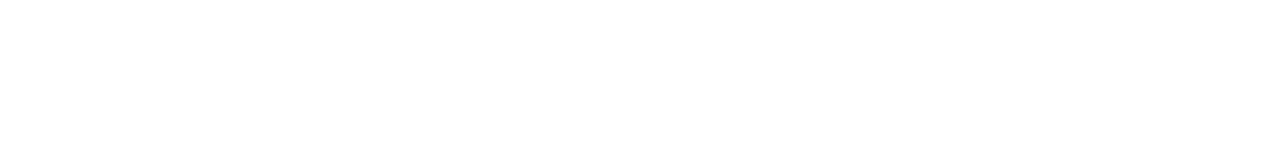
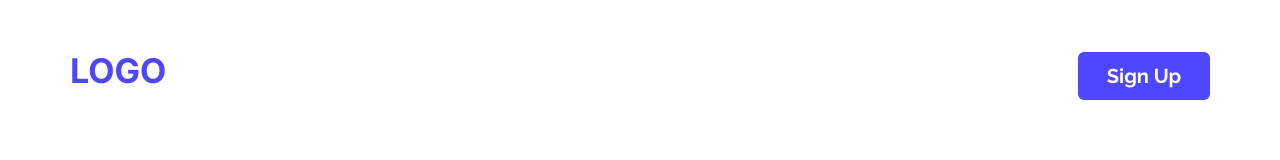
Before and after one commit to yousuf1803/my-assignment, a plain HTML site: page index.html in a window 1280 px wide. Drawn offline with Linux system fonts and the light colour scheme.

Commit message:
added nav section

```diff
--- a/index.html
+++ b/index.html
@@ -4,9 +4,18 @@
     <meta charset="UTF-8">
     <meta name="viewport" content="width=device-width, initial-scale=1.0">
     <title>My Assignment</title>
+    <link rel="preconnect" href="https://fonts.googleapis.com">
+<link rel="preconnect" href="https://fonts.gstatic.com" crossorigin>
+<link href="https://fonts.googleapis.com/css2?family=Inter:ital,opsz,wght@0,14..32,100..900;1,14..32,100..900&family=Merriweather:ital,opsz,wght@0,18..144,300..900;1,18..144,300..900&family=Open+Sans:ital,wght@0,300..800;1,300..800&family=Raleway:ital,wght@0,100..900;1,100..900&display=swap" rel="stylesheet">
+    <link rel="stylesheet" href="styles/style.css">
 </head>
 <body>
      <header>
+        <nav>
+            <h1 class="nav-tittle inter-font">LOGO</h1>
+            <button class="nav-button raleway-font">Sign Up</button>
+        </nav>
+
 
      </header>
      <main>
--- /dev/null
+++ b/styles/style.css
@@ -0,0 +1,50 @@
+*{
+    margin:0;
+    padding:0;
+}
+.inter-font{
+  font-family: "Inter", sans-serif;
+  font-optical-sizing: auto;
+  font-style: normal;
+}
+
+.raleway-font {
+  font-family: "Raleway", sans-serif;
+  font-optical-sizing: auto;
+  font-weight: <weight>;
+  font-style: normal;
+}
+/* Nav Style */
+nav{
+max-width: 1140px;
+height: 151px;
+margin: 0 auto;
+display: flex;
+align-items: center;
+justify-content: space-between;
+}
+.nav-tittle{
+   max-width: 99px;
+   height: 51px;
+   font-weight:Black;
+   font-size: 34px;
+   color: rgba(78, 71, 255, 1);
+}
+.nav-button{
+   width:132px;
+   height:48px;
+   font-weight:bold;
+   font-size: 20px;
+   color:#FFFFFF;
+   background-color:#4E47FF;
+   border-radius: 6px;
+   border: none;
+   cursor: pointer;
+}
+.nav-button:hover{
+    background-color:rgb(240, 240, 3);
+    color: black;
+}
+.nav-button:active{
+    opacity: 0.6;
+}
```
